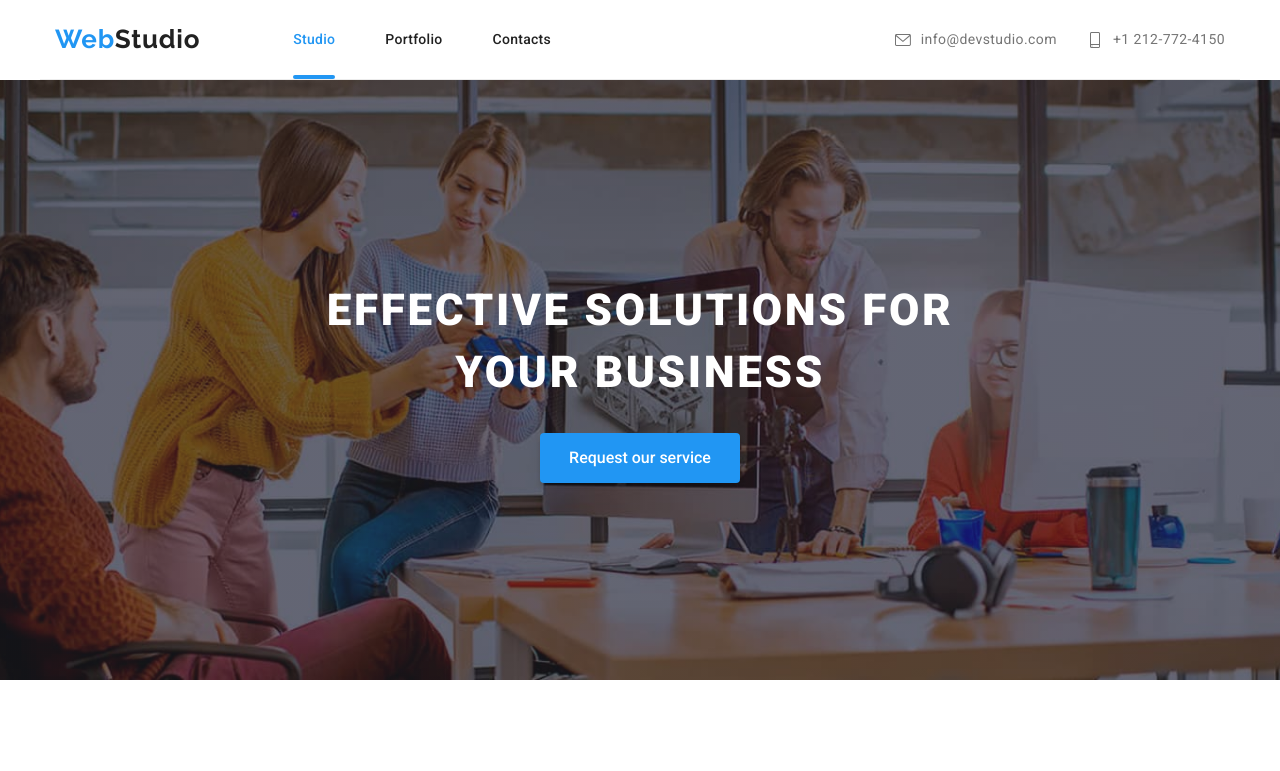
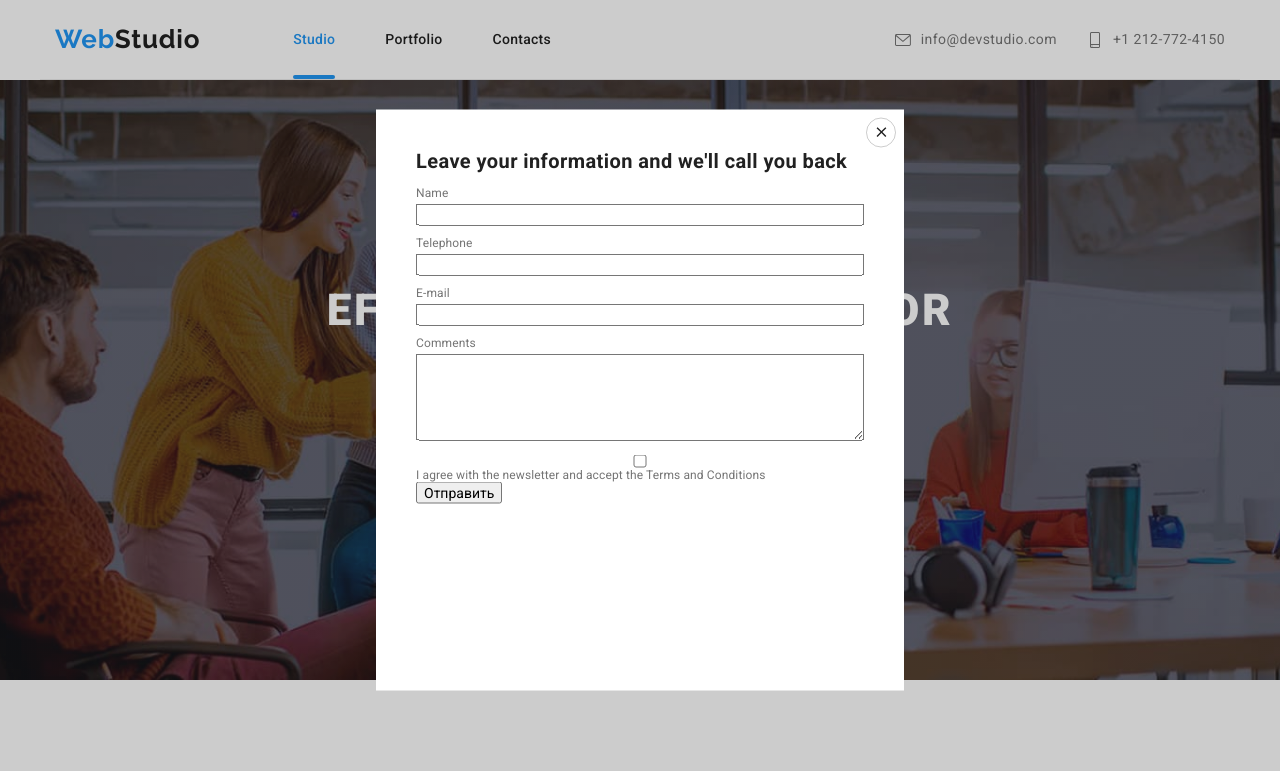
Before and after one commit to OleksiyPok/goit-markup-hw-06, a plain HTML site: page index.html in a window 1280 px wide. Shown: the top 771 px of the page. Drawn offline with nearby package versions, Linux system fonts and the light colour scheme.

Commit message:
added elements to modal form

```diff
--- a/css/styles.css
+++ b/css/styles.css
@@ -619,9 +619,9 @@ body {
   width: 528px;
   height: 581px;
   background-color: var(--primary-bg-color);
-  padding-top: 35px;
-  padding-left: 25px;
-  padding-right: 25px;
+  padding-top: 40px;
+  padding-left: 40px;
+  padding-right: 40px;
 
   transform: translate(-50%, -50%) scale(1);
 
@@ -657,3 +657,50 @@ body {
   fill: var(--tertiary-color);
   cursor: pointer;
 }
+
+.form {
+  /* outline: 1px solid tomato; */
+  display: block;
+  flex-direction: column;
+}
+
+.form-title {
+  text-align: center;
+  color: var(--secondary-color);
+  font-weight: 700;
+  font-size: 20px;
+  /* letter-spacing: 0.03em; */
+  line-height: 1.15;
+}
+
+.form-field {
+  /* outline: 1px solid limegreen; */
+  margin-top: 10px;
+
+  display: flex;
+  flex-direction: column;
+}
+
+.form-field label {
+  font-size: 12px;
+  line-height: 1.17;
+  letter-spacing: 0.01em;
+  color: var(--primary-color);
+}
+
+.form-field input {
+  margin-top: 4px;
+  color: var(--primary-color);
+}
+
+.form-field textarea {
+  margin-top: 4px;
+  color: var(--primary-color);
+}
+
+.form-textarea {
+  /* padding: 12px; */
+  /* resize: none; */
+  /* font-family: inherit; */
+  /* font-size: inherit; */
+}
--- a/index.html
+++ b/index.html
@@ -526,18 +526,52 @@
       </div>
     </footer>
 
-    <div class="backdrop is-hidden" data-modal>
+    <!-- <div class="backdrop is-hidden" data-modal> -->
+    <div class="backdrop" data-modal>
       <div class="modal-window">
         <button class="modal-close-button">
           <svg class="modal-close-icon" data-modal-close width="18" height="18">
             <use href="./images/icons.svg#close-black-cross"></use>
           </svg>
         </button>
-        <p>
-          Lorem ipsum dolor sit amet consectetur adipisicing elit. Id recusandae cumque unde,
-          numquam sit necessitatibus dicta sint neque vel alias. Laudantium sapiente quae, laborum
-          in quaerat sint aspernatur error voluptatem.
-        </p>
+        <form role="group" class="form">
+          <label class="form-title">Leave your information and we'll call you back</label>
+          <div class="form-field form-field--name">
+            <label for="name" class="form-label form-label--name">Name</label>
+            <input type="text" name="name" id="name" class="form-input form-input--name" />
+          </div>
+          <div class="form-field form-field--tel">
+            <label for="tel" class="form-label form-label--tel">Telephone</label>
+            <input type="tel" name="tel" id="tel" class="form-input form-input--tel" />
+          </div>
+          <div class="form-field form-field--email">
+            <label for="email" class="form-label form-label--email">E-mail</label>
+            <input type="email" name="email" id="email" class="form-input form-input--email" />
+          </div>
+          <div class="form-field form-field--comments">
+            <label for="comments" class="form-label form-label--comments">Comments</label>
+            <textarea
+              name="textarea"
+              id="textarea"
+              rows="5"
+              class="form-textarea form-textarea--comments"
+            >
+            </textarea>
+          </div>
+          <div class="form-field form-field--policy">
+            <input
+              type="checkbox"
+              name="policy"
+              id="policy"
+              class="form-input form-input--policy"
+            />
+            <label for="policy">
+              I agree with the newsletter and accept the Terms and Conditions
+            </label>
+          </div>
+
+          <button type="submit" class="form-button--submit">Отправить</button>
+        </form>
       </div>
     </div>
 
```
